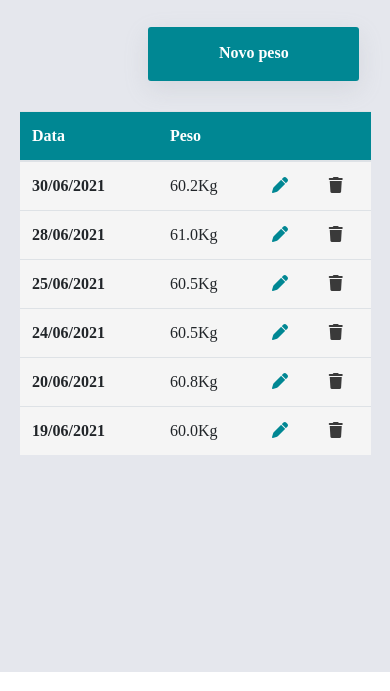
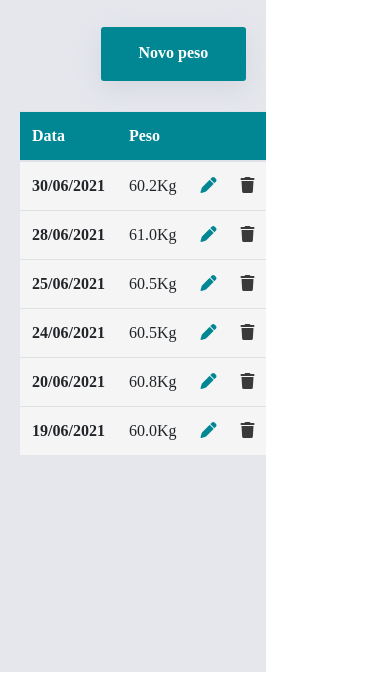
Before and after one commit to alinedmsoares/health-track, a website: page pesos/pesos.html in a window 390 px wide. Shown: the part 172-863 px from the top of the page. Drawn offline with nearby package versions, Linux system fonts and the light colour scheme; some icons are missing; a web font is replaced by a local one.

Commit message:
style fix

```diff
--- a/assets/style.css
+++ b/assets/style.css
@@ -835,4 +835,7 @@ ol {
     .title {
         font-size: 1.5em;
     }
+    .main {
+        width: fit-content;
+    }
 }
```
